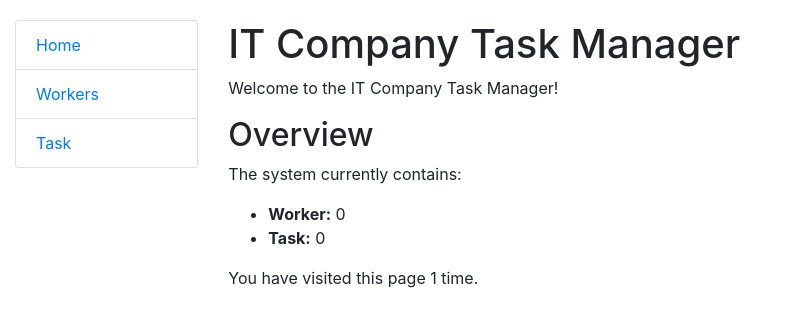
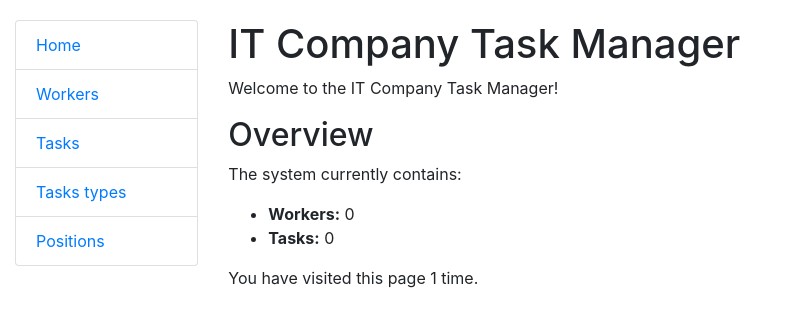
Before and after one commit to Radek-Ptak/it-task-manager, a Django app: page / in a window 1280 px wide. Shown: the top 327 px of the page, without its empty margins (0-788 px from the left). Run offline with Django 5.2, Linux system fonts and the light colour scheme; data that the repository does not hold is empty.

Commit message:
Add list views for tasks and workers

```diff
--- a/catalog/urls.py
+++ b/catalog/urls.py
@@ -2,10 +2,34 @@ from django.urls import path
 
 from .views import (
     index,
+    TaskListView,
+    WorkerListView,
+    TaskTypeListView,
+    PositionListView,
 )
 
 urlpatterns = [
     path("",index, name="index"),
+    path(
+        "tasks/",
+        TaskListView.as_view(),
+        name="task-list"
+    ),
+    path(
+        "workers/",
+        WorkerListView.as_view(),
+        name="worker-list"
+    ),
+    path(
+        "task-types/",
+        TaskTypeListView.as_view(),
+        name="task-type-list"
+    ),
+    path(
+        "positions/",
+        PositionListView.as_view(),
+        name="position-list"
+    )
 ]
 
 app_name = "catalog"
--- a/catalog/views.py
+++ b/catalog/views.py
@@ -1,20 +1,60 @@
+from django.db.models import Count
 from django.shortcuts import render
+from django.views import generic
 
-from catalog.models import Worker, Task
+from catalog.models import Worker, Task, TaskType, Position
 
 
 def index(request):
     """View function for the home page of the site."""
 
-    num_worker = Worker.objects.count()
-    num_task = Task.objects.count()
-    num_visits = request.session.get('num_visits', 0)
-    request.session['num_visits'] = num_visits + 1
+    num_workers = Worker.objects.count()
+    num_tasks = Task.objects.count()
+    num_visits = request.session.get("num_visits", 0)
+    request.session["num_visits"] = num_visits + 1
 
     context = {
-        'num_worker': num_worker,
-        'num_task': num_task,
-        'num_visits': num_visits + 1,
+        "num_workers": num_workers,
+        "num_tasks": num_tasks,
+        "num_visits": num_visits + 1,
     }
 
     return render(request, "catalog/index.html", context=context)
+
+
+class TaskListView(generic.ListView):
+    model = Task
+    template_name = "catalog/task_list.html"
+    context_object_name = "tasks"
+    paginate_by = 5
+
+
+class WorkerListView(generic.ListView):
+    model = Worker
+    template_name = "catalog/worker_list.html"
+    context_object_name = "workers"
+    paginate_by = 5
+
+
+class TaskTypeListView(generic.ListView):
+    model = TaskType
+    template_name = "catalog/task_type_list.html"
+    context_object_name = "task_types"
+    paginate_by = 5
+
+    def get_queryset(self):
+        return TaskType.objects.annotate(
+            tasks_count=Count("tasks"),
+        )
+
+
+class PositionListView(generic.ListView):
+    model = Position
+    template_name = "catalog/position_list.html"
+    context_object_name = "positions"
+    paginate_by = 5
+
+    def get_queryset(self):
+        return Position.objects.annotate(
+            workers_count=Count("workers")
+        )
--- a/templates/catalog/index.html
+++ b/templates/catalog/index.html
@@ -8,8 +8,8 @@
   <h2>Overview</h2>
   <p>The system currently contains:</p>
   <ul>
-    <li><strong>Worker:</strong> {{ num_worker }}</li>
-    <li><strong>Task:</strong> {{ num_task }}</li>
+    <li><strong>Workers:</strong> {{ num_workers }}</li>
+    <li><strong>Tasks:</strong> {{ num_tasks }}</li>
   </ul>
   <p>You have visited this page
     {{ num_visits }} time{{ num_visits|pluralize }}.
--- a/templates/includes/sidebar.html
+++ b/templates/includes/sidebar.html
@@ -1,5 +1,7 @@
 <ul class="sidebar-nav list-group">
   <li class="list-group-item"><a href="{% url 'catalog:index' %}">Home</a></li>
-  <li class="list-group-item"><a href="#">Workers</a></li>
-  <li class="list-group-item"><a href="#">Task</a></li>
+  <li class="list-group-item"><a href="{% url 'catalog:worker-list' %}">Workers</a></li>
+  <li class="list-group-item"><a href="{% url 'catalog:task-list' %}">Tasks</a></li>
+  <li class="list-group-item"><a href="{% url 'catalog:task-type-list' %}">Tasks types</a></li>
+  <li class="list-group-item"><a href="{% url 'catalog:position-list' %}">Positions</a></li>
 </ul>
```
Also changed, not shown: templates/catalog/position_list.html (added, +15 -0 lines), templates/catalog/task_list.html (added, +16 -0 lines), templates/catalog/task_type_list.html (added, +15 -0 lines), templates/catalog/worker_list.html (added, +24 -0 lines).
